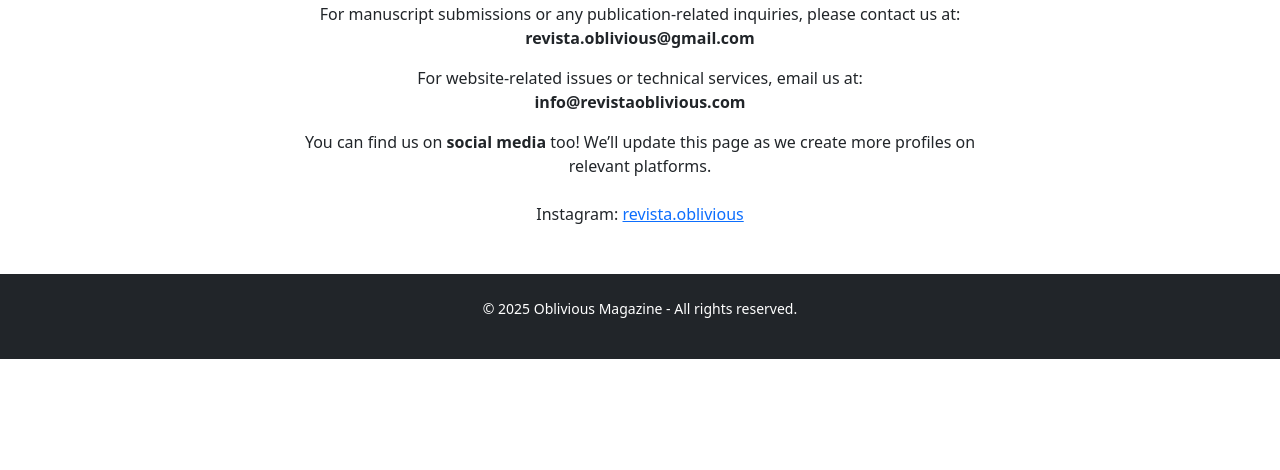
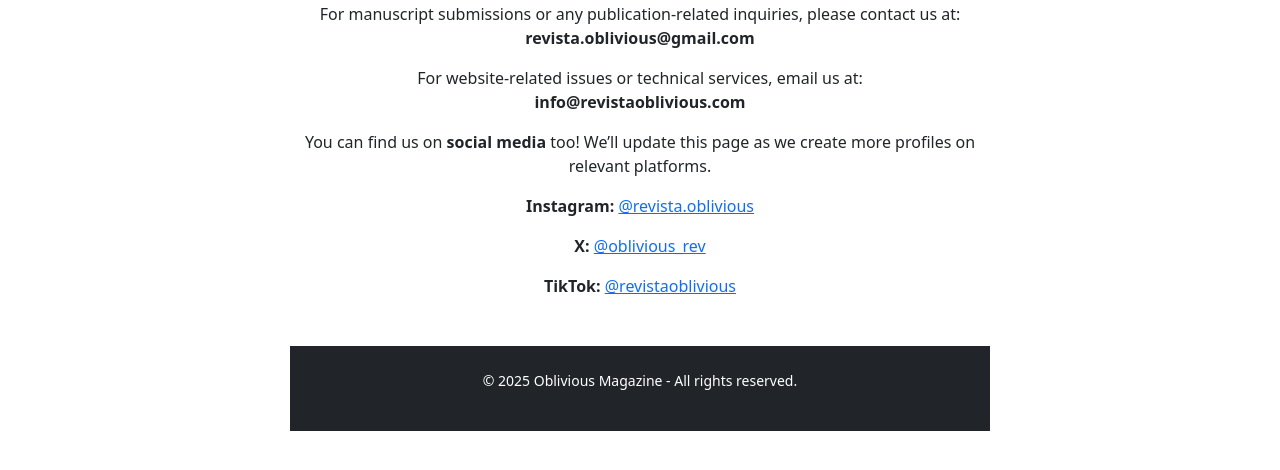
Before and after one commit to cometahhalley/Oblivious-Magazine, a Flask app: page /contact in a window 1280 px wide. Shown: the part 252-722 px from the top of the page. Run offline with Flask 3, Linux system fonts and the light colour scheme.

Commit message:
Update contact.html

```diff
--- a/templates/contact.html
+++ b/templates/contact.html
@@ -31,13 +31,16 @@
         <br><strong>info@revistaoblivious.com</strong>
       </p>
 
-      <p>
-        You can find us on <strong>social media</strong> too! We’ll update this page as we create more profiles on relevant platforms.
-        <br><br>
-        Instagram: <a href="#">revista.oblivious</a>
-      </p>
-    </div>
-  </main>
+<p class="text-center">
+  You can find us on <strong>social media</strong> too! We’ll update this page as we create more profiles on relevant platforms.
+</p>
+
+<div class="text-center mt-3">
+  <p><strong>Instagram:</strong> <a href="https://www.instagram.com/revista.oblivious" target="_blank">@revista.oblivious</a></p>
+  <p><strong>X:</strong> <a href="https://x.com/oblivious_rev" target="_blank">@oblivious_rev</a></p>
+  <p><strong>TikTok:</strong> <a href="https://www.tiktok.com/@revistaoblivious" target="_blank">@revistaoblivious</a></p>
+</div>
+
 
   <!-- Footer -->
   <footer class="text-center bg-dark text-white py-4 mt-5">
```
